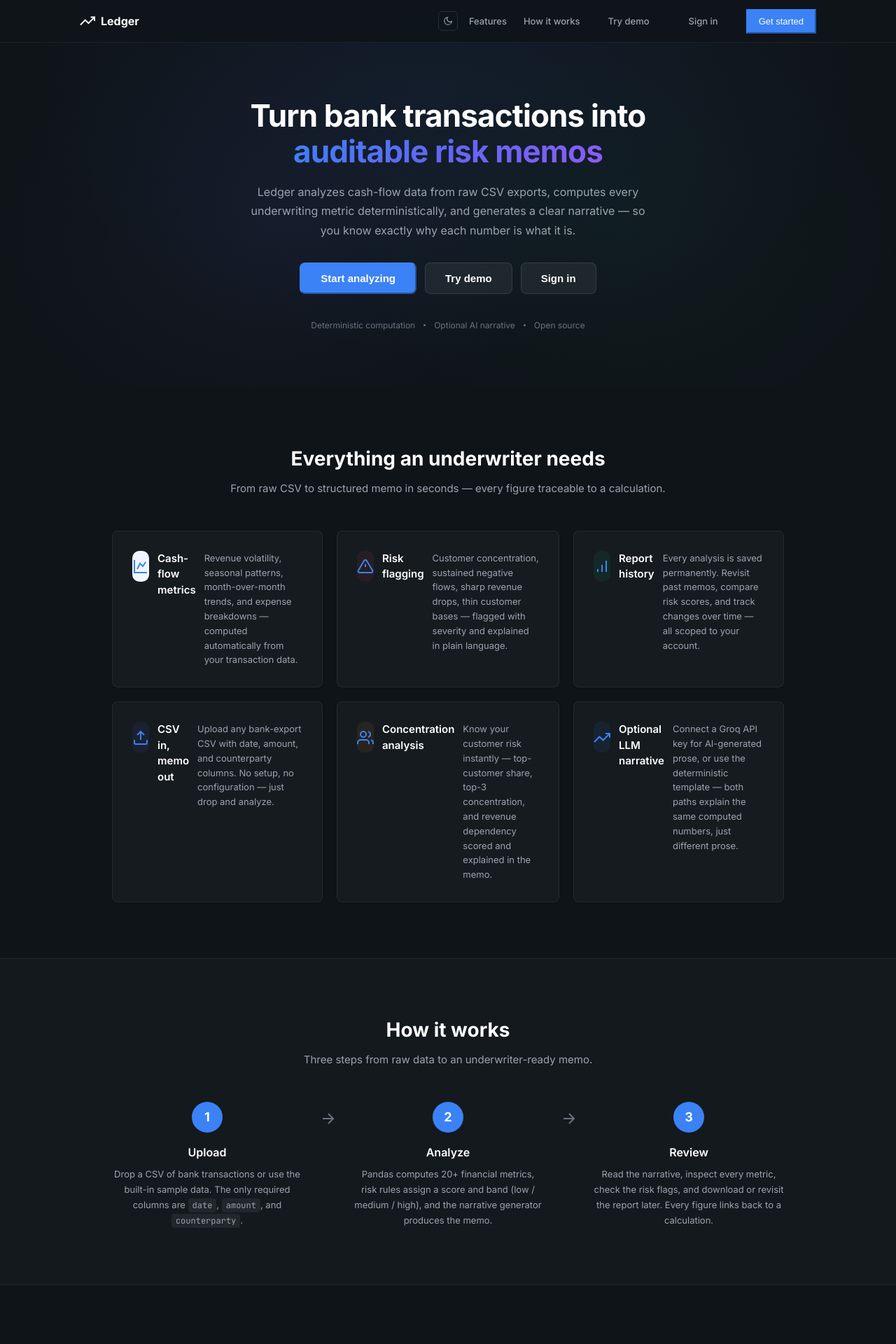
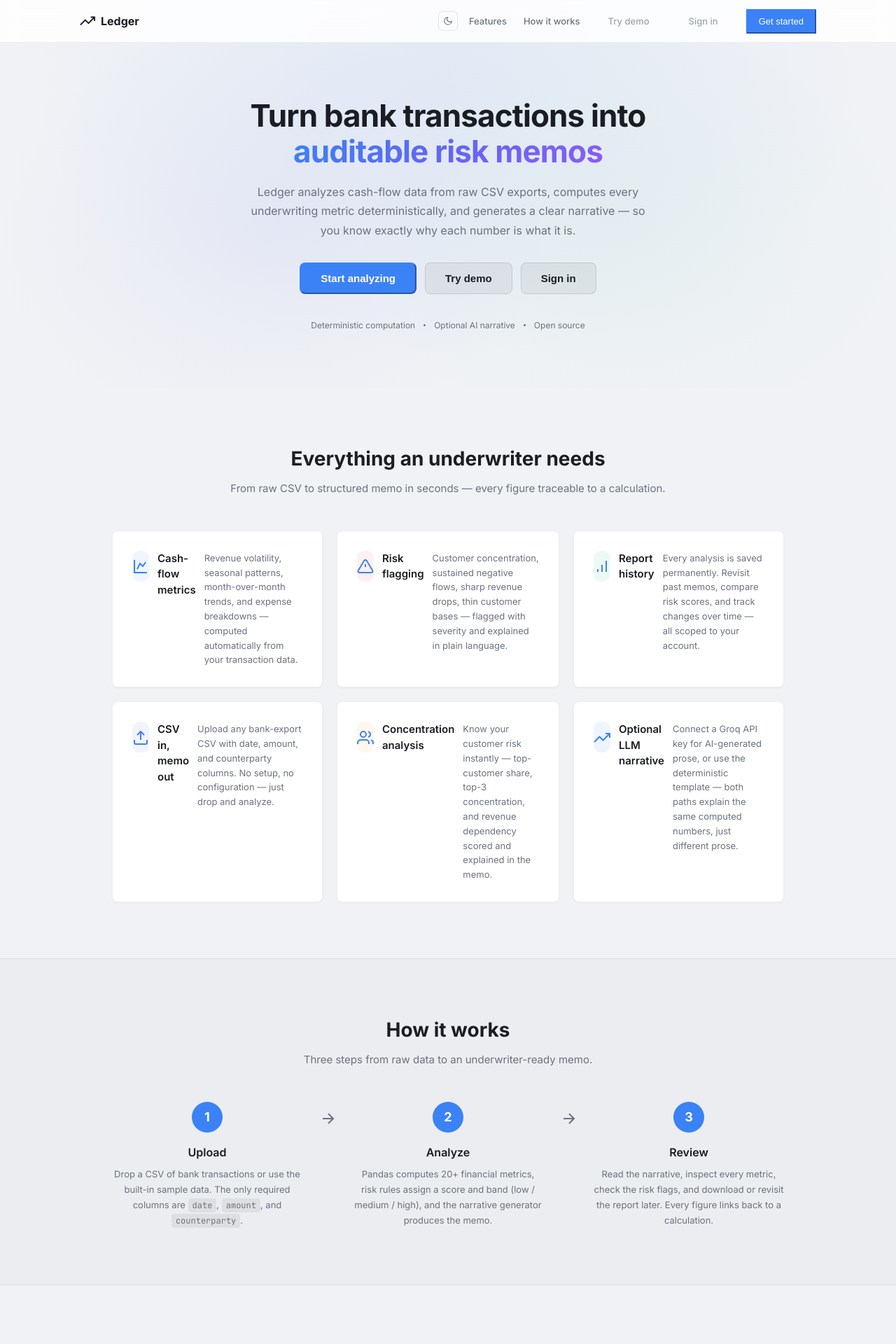
Before and after one commit to NehaKhann/sme-cashflow-explainer, a React (Vite) app in the folder frontend/: page / in a window 1280 px wide. Shown: the top 1920 px of the page at 70% size. Built offline with nearby package versions, Linux system fonts and the light colour scheme; no server answers.

Commit message:
Make landing page light-themed by default with proper dark mode overrides

```diff
--- a/frontend/src/App.css
+++ b/frontend/src/App.css
@@ -1045,8 +1045,8 @@
 
 .landing {
   min-height: 100vh;
-  background: var(--sidebar-bg);
-  color: #fff;
+  background: var(--bg);
+  color: var(--text);
 }
 
 .landing-header {
@@ -1055,9 +1055,9 @@
   left: 0;
   right: 0;
   z-index: 50;
-  background: rgba(15,20,25,0.85);
+  background: rgba(255,255,255,0.85);
   backdrop-filter: blur(12px);
-  border-bottom: 1px solid rgba(255,255,255,0.06);
+  border-bottom: 1px solid rgba(0,0,0,0.06);
 }
 
 .landing-header-inner {
@@ -1081,7 +1081,7 @@
   gap: 8px;
   font-size: 16px;
   font-weight: 700;
-  color: #fff;
+  color: var(--text);
 }
 
 .landing-nav {
@@ -1092,13 +1092,13 @@
 }
 
 .landing-nav a, .landing-nav button.btn-link-nav {
-  color: var(--text-light);
+  color: var(--text-muted);
   text-decoration: none;
   font-size: 13px;
   font-weight: 500;
   transition: color var(--transition);
 }
-.landing-nav a:hover, .landing-nav button.btn-link-nav:hover { color: #fff; }
+.landing-nav a:hover, .landing-nav button.btn-link-nav:hover { color: var(--text); }
 
 .btn-link-nav {
   background: none;
@@ -1112,9 +1112,9 @@
   align-items: center;
   justify-content: center;
   background: none;
-  border: 1px solid rgba(255,255,255,0.1);
+  border: 1px solid rgba(0,0,0,0.1);
   border-radius: var(--radius-sm);
-  color: var(--text-light);
+  color: var(--text-muted);
   cursor: pointer;
   padding: 6px;
   transition: all var(--transition);
@@ -1173,7 +1173,7 @@
 .landing-hero-desc {
   font-size: 16px;
   line-height: 1.7;
-  color: var(--text-light);
+  color: var(--text-muted);
   max-width: 580px;
   margin: 0 auto 32px;
 }
@@ -1193,9 +1193,9 @@
 }
 
 .landing .btn-secondary {
-  background: rgba(255,255,255,0.06);
-  color: #fff;
-  border: 1px solid rgba(255,255,255,0.1);
+  background: rgba(0,0,0,0.05);
+  color: var(--text);
+  border: 1px solid rgba(0,0,0,0.1);
   padding: 12px 28px;
   font-size: 15px;
   border-radius: var(--radius);
@@ -1204,8 +1204,8 @@
   transition: all var(--transition);
 }
 .landing .btn-secondary:hover {
-  background: rgba(255,255,255,0.1);
-  border-color: rgba(255,255,255,0.2);
+  background: rgba(0,0,0,0.08);
+  border-color: rgba(0,0,0,0.15);
 }
 
 .landing-hero-stats {
@@ -1231,9 +1231,9 @@
 }
 
 .landing-section-alt {
-  background: rgba(255,255,255,0.02);
-  border-top: 1px solid rgba(255,255,255,0.06);
-  border-bottom: 1px solid rgba(255,255,255,0.06);
+  background: rgba(0,0,0,0.02);
+  border-top: 1px solid rgba(0,0,0,0.06);
+  border-bottom: 1px solid rgba(0,0,0,0.06);
 }
 
 .landing-section-inner {
@@ -1251,7 +1251,7 @@
 .landing-section-sub {
   text-align: center;
   font-size: 15px;
-  color: var(--text-light);
+  color: var(--text-muted);
   margin-bottom: 48px;
   line-height: 1.6;
 }
@@ -1265,15 +1265,15 @@
 }
 
 .landing .feature-card {
-  background: rgba(255,255,255,0.03);
-  border: 1px solid rgba(255,255,255,0.06);
+  background: #fff;
+  border: 1px solid rgba(0,0,0,0.06);
   border-radius: var(--radius);
   padding: 28px;
   transition: all var(--transition);
 }
 .landing .feature-card:hover {
-  background: rgba(255,255,255,0.05);
-  border-color: rgba(255,255,255,0.1);
+  background: rgba(0,0,0,0.02);
+  border-color: rgba(0,0,0,0.1);
   transform: translateY(-2px);
 }
 
@@ -1296,7 +1296,7 @@
 .landing .feature-card p {
   font-size: 13px;
   line-height: 1.6;
-  color: var(--text-light);
+  color: var(--text-muted);
 }
 
 /* Steps */
@@ -1335,11 +1335,11 @@
 .step-item p {
   font-size: 13px;
   line-height: 1.7;
-  color: var(--text-light);
+  color: var(--text-muted);
 }
 
 .step-item code {
-  background: rgba(255,255,255,0.06);
+  background: rgba(0,0,0,0.06);
   padding: 2px 6px;
   border-radius: 4px;
   font-size: 12px;
@@ -1372,7 +1372,7 @@
 
 .landing-cta p {
   font-size: 15px;
-  color: var(--text-light);
+  color: var(--text-muted);
   margin-bottom: 24px;
   line-height: 1.6;
 }
@@ -1388,7 +1388,7 @@
 .landing-footer {
   text-align: center;
   padding: 24px;
-  border-top: 1px solid rgba(255,255,255,0.06);
+  border-top: 1px solid rgba(0,0,0,0.06);
   font-size: 12px;
   color: var(--text-muted);
 }
```
